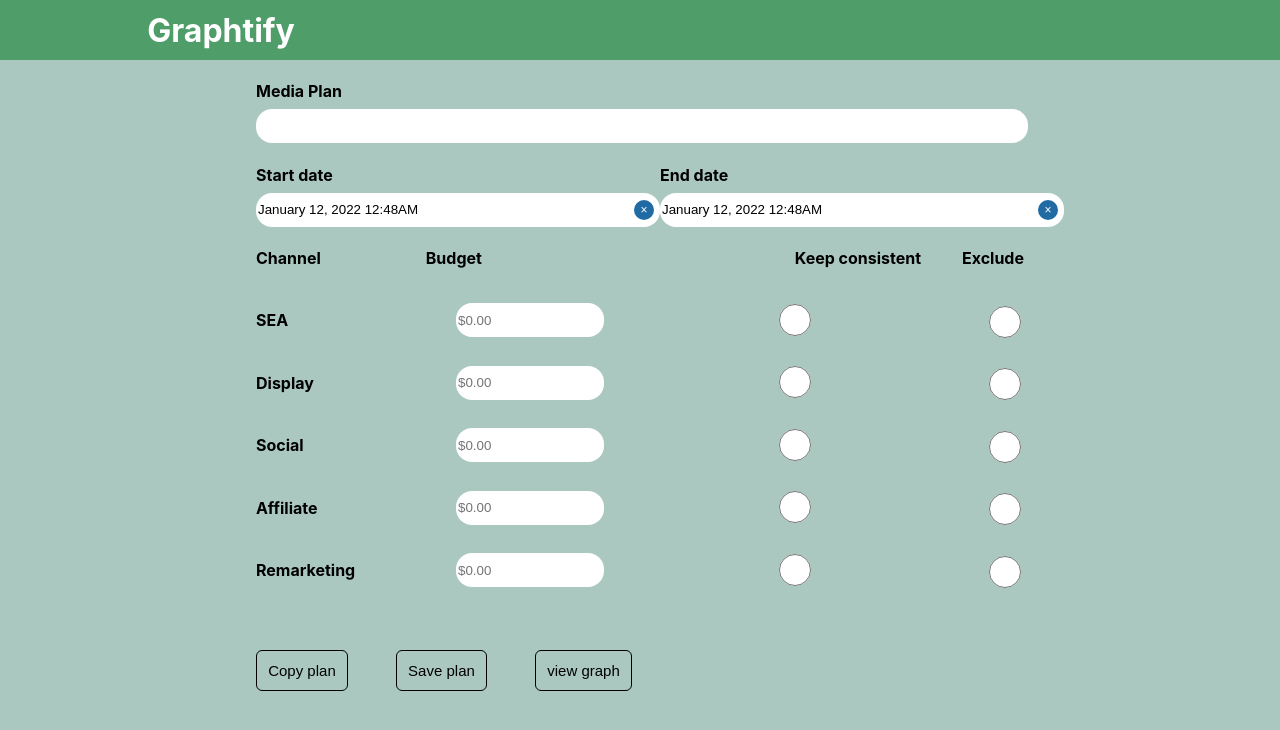
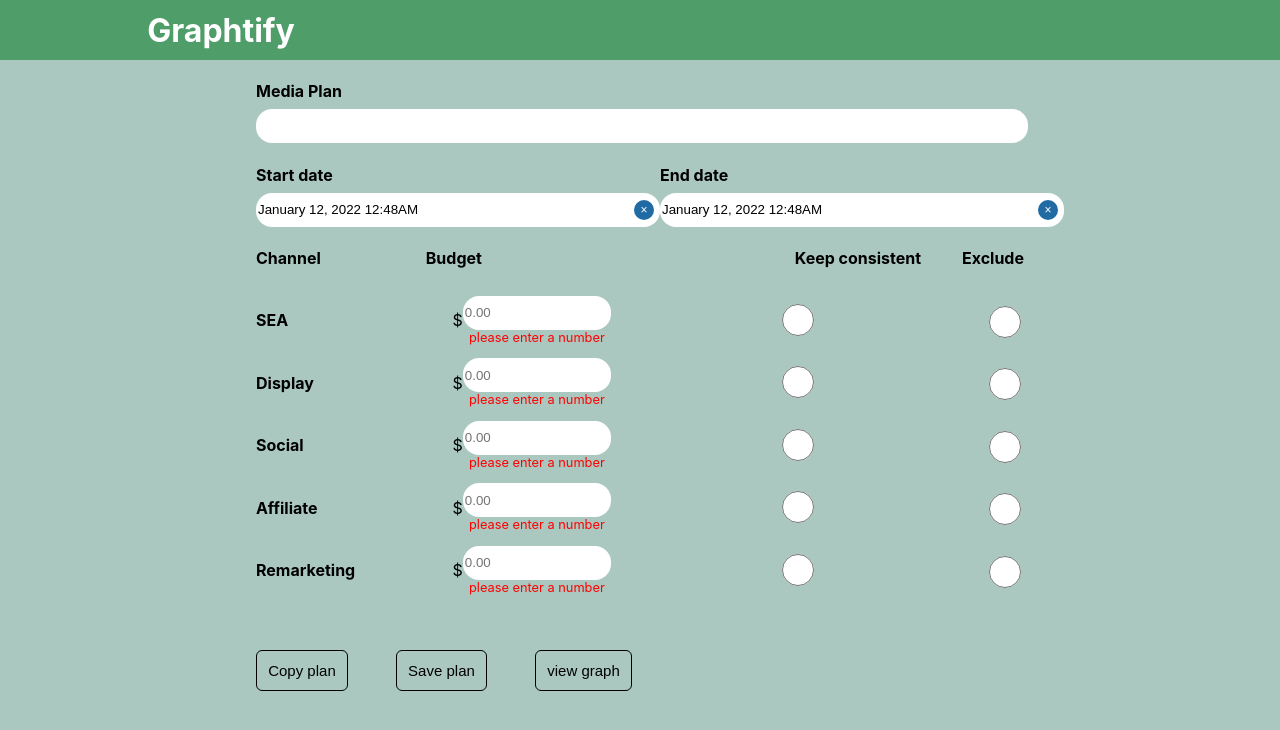
Before and after one commit to emmyduruc/graphtify, a React (Create React App) app: page / in a window 1280 px wide. Shown: the top 730 px of the page. Built offline with nearby package versions, Linux system fonts and the light colour scheme.

Commit message:
fix: state

```diff
--- a/src/assets/mockdbData.ts
+++ b/src/assets/mockdbData.ts
@@ -1,10 +1,11 @@
 export const mockdbData = [
   {
+    id: 1,
     content: {
       channel: "Channel",
       budget: "Budget",
-      keep_consistent: { name: "Keep consistent",  },
-      exclude: { name: "Exclude",},
+      keep_consistent: { name: "Keep consistent" },
+      exclude: { name: "Exclude" },
     },
     channels: [
       {
--- a/src/components/RowValues/RowValues.tsx
+++ b/src/components/RowValues/RowValues.tsx
@@ -14,39 +14,66 @@ type Props = {
 
 const RowValues = ({ rowChannel }: any) => {
   const dispatch = useDispatch();
-  const [inputEvent, setInputEvent] = useState<string | undefined>();
-  console.log("sum up event", inputEvent);
+  const [inputEvent, setInputEvent] = useState<string>("");
 
   // const dispatchEnteredValue = () => {
   //   dispatch(budgetValue);
   // };
 
   const handleOnchange = (e: React.ChangeEvent<HTMLInputElement>) => {
+    console.log("event", e.target.value);
     let formattedValues = e.target.value
+      //checks if the value is a string and then it will be emty string
       .replace(/\D/g, "")
+      //validates for 2 decimal values
       .replace(/(\d)(\d{2})$/, "$1.$2")
+      //thousand seperator
       .replace(/(?=(\d{3})+(\D))\B/g, ",");
     setInputEvent(formattedValues);
+    dispatch(
+      budgetValue({
+        channelName: rowChannel.name,
+        channelValue: formattedValues,
+      })
+    );
   };
 
-  useEffect(() => {
-    dispatch(budgetValue(inputEvent));
-  }, []);
+  const [finalValueOfChannels, setFinalValuesOfChannels] = useState();
+
+  //console.log("valuess", myArrayreduce((a, b) => a + b, 0));
+
+  console.log("final Value", finalValueOfChannels);
+  const handleOnBlur = (event: any) => {
+    console.log("event", event);
+    if (event !== undefined) {
+      //dispatch(budgetValue(event.target.value));
+    }
+    setFinalValuesOfChannels(event.target.value);
+  };
 
   return (
     <div>
       <div className="individual-values-row" aria-label="individual-values">
         <h4 className="channel-name">{rowChannel.name} </h4>
+        <div className="input-box-render">
+          <span>$</span>
+          <div className="input-box-with-error">
             <input
-          placeholder="$0.00"
+              placeholder="0.00"
               type="text"
               name="price"
               onChange={(e) => handleOnchange(e)}
               className="sea-input"
               value={inputEvent}
-          // onBlur={(e) => handleOnchange(e)}
+              //onBlur={handleOnBlur}
               //title="Currency"
             />
+            <span className="validation-error">
+              {inputEvent === "" ? "please enter a number" : null}
+            </span>
+          </div>
+        </div>
+
         <div>
           <input
             type="radio"
--- a/src/components/RowValues/style.scss
+++ b/src/components/RowValues/style.scss
@@ -23,6 +23,19 @@
 .sea-input:focus {
   outline-width: 0;
 }
+.input-box-render {
+  display: flex;
+  align-items: center;
+}
+.input-box-with-error {
+  display: flex !important;
+  flex-direction: column !important;
+  align-items: center;
+}
+.validation-error {
+  font-size: 0.8rem;
+  color: red;
+}
 .checkingbox {
   width: 2rem;
   height: 2rem;
--- a/src/components/home/Home.tsx
+++ b/src/components/home/Home.tsx
@@ -33,7 +33,11 @@ const Home = () => {
         <Datepicker />
         <div aria-label="media-datas">
           {mockdbData.map((ele, i) => (
-            <div className="media-data-header" aria-label="media-header">
+            <div
+              key={ele.id}
+              className="media-data-header"
+              aria-label="media-header"
+            >
               <h4>{ele.content.channel}</h4>
               <h4 className="budget">{ele.content.budget}</h4>
               <h4 className="keep-consistent">
--- a/src/constant/redux/actions.ts
+++ b/src/constant/redux/actions.ts
@@ -1,11 +1,21 @@
-export const budgetValue = (budgetSum: string | undefined) => {
+export const budgetValue = (budgetSum: BudgetNew) => {
   return {
     type: "BUDGETS",
     payload: budgetSum,
   };
 };
-
+export type BudgetNew = {
+  channelName: string;
+  channelValue: string;
+};
 export type BudgetValues = {
   type: "BUDGETS";
   payload: string;
 };
+
+type BudgetValueAction = {
+  type: "BUDGETS";
+  payload: BudgetNew;
+};
+
+export type Action = BudgetValueAction;
--- a/src/constant/redux/reducers.ts
+++ b/src/constant/redux/reducers.ts
@@ -1,21 +1,21 @@
-import { BudgetValues } from "./actions";
+import { Action, BudgetNew, BudgetValues } from "./actions";
 import { budgetState } from "./reduxTypes";
 
-const initState = {
+type ForInit = {
+  budgets: BudgetNew[];
+};
+
+const initState: ForInit = {
   budgets: [],
 };
 
-const budgetReducer = (state = initState, action: BudgetValues) => {
+const budgetReducer = (state = initState, action: Action) => {
   switch (action.type) {
     case "BUDGETS": {
-      const currentValues = action.payload;
       const existingBudgets = state.budgets;
-      // if (existingBudgets.length === 0) {
-      //   return existingBudgets.reduce((a, b) => a + b, 0);
-      // }
       return {
         ...state,
-        budgets: [...existingBudgets, currentValues],
+        budgets: [...existingBudgets, action.payload],
       };
     }
     default:
--- a/src/constant/redux/store.ts
+++ b/src/constant/redux/store.ts
@@ -3,6 +3,7 @@ import { composeWithDevTools } from "redux-devtools-extension";
 import thunk from "redux-thunk";
 import budgetReducer from "./reducers";
 
+const initState = { budgetReducer: { budgets: [] } };
 const rootReducers = combineReducers({ budgetReducer });
 
 const storeFactory = () => {
@@ -10,6 +11,7 @@ const storeFactory = () => {
 
   const reduxStore = createStore(
     rootReducers,
+    initState,
     composeWithDevTools(applyMiddleware(...middleware))
   );
   return reduxStore;
```
Also changed, not shown: src/constant/validation/validation.ts (+20 -1 lines). Lines whose indentation alone changed are shown as unchanged.
